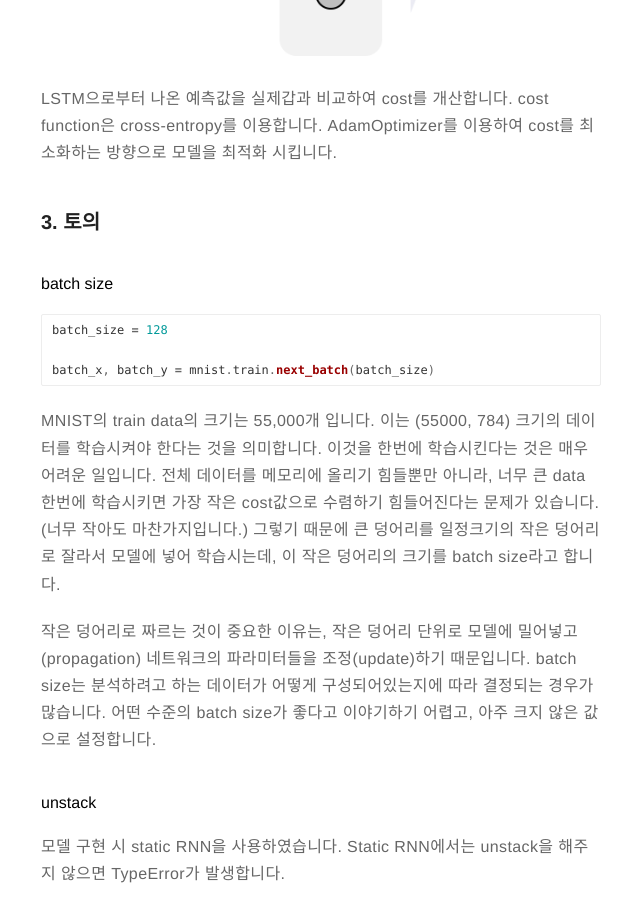
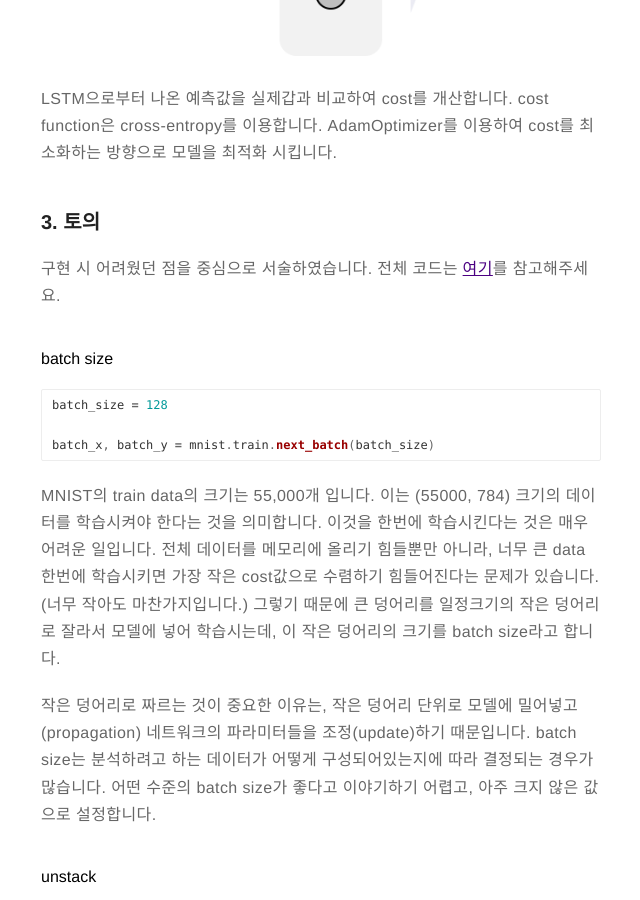
Before and after one commit to POZAlabs/pozalabs.github.io, a Jekyll site: the page built from _posts/2017-07-20-lstm.md, in a window 1280 px wide and 900 px high, scrolled down 3451 px. Shown: the whole window, without its empty margins (319-959 px from the left). Built offline with Jekyll 4.4.1, drawn with Linux system fonts in a browser that asks for light colours.

Commit message:
Update 2017-07-20-lstm.md
add github code link

```diff
--- a/_posts/2017-07-20-lstm.md
+++ b/_posts/2017-07-20-lstm.md
@@ -70,6 +70,7 @@ LSTM으로부터 나온 예측값을 실제갑과 비교하여 cost를 개산합
 
 
 ### 3. 토의
+구현 시 어려웠던 점을 중심으로 서술하였습니다. 전체 코드는 [여기](https://github.com/POZAlabs/Tutorial_Tensorflow/blob/master/LSTM.py)를 참고해주세요.
 
 #### **batch size**
 
```
